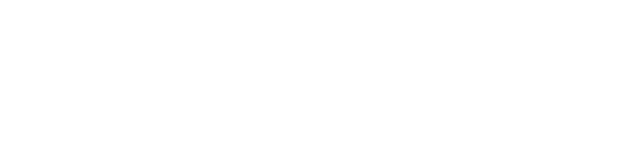
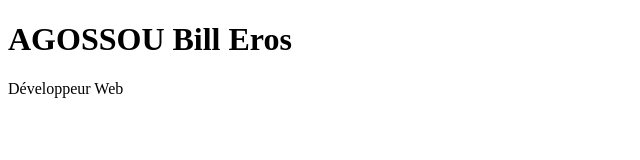
Before and after one commit to Kerneros/git-mon-cv, a plain HTML site: page index.html in a window 1280 px wide. Shown: the whole page, without its empty margins (0-640 px from the left). Drawn offline with Linux system fonts and the light colour scheme.

Commit message:
mise en place de la section description

```diff
--- a/index.html
+++ b/index.html
@@ -7,6 +7,10 @@
     <title>Document</title>
 </head>
 <body>
+    <div class="section">
+        <h1>AGOSSOU Bill Eros</h1>
+        <p>Développeur Web</p>
+    </div>
 
 </body>
 </html>
```
